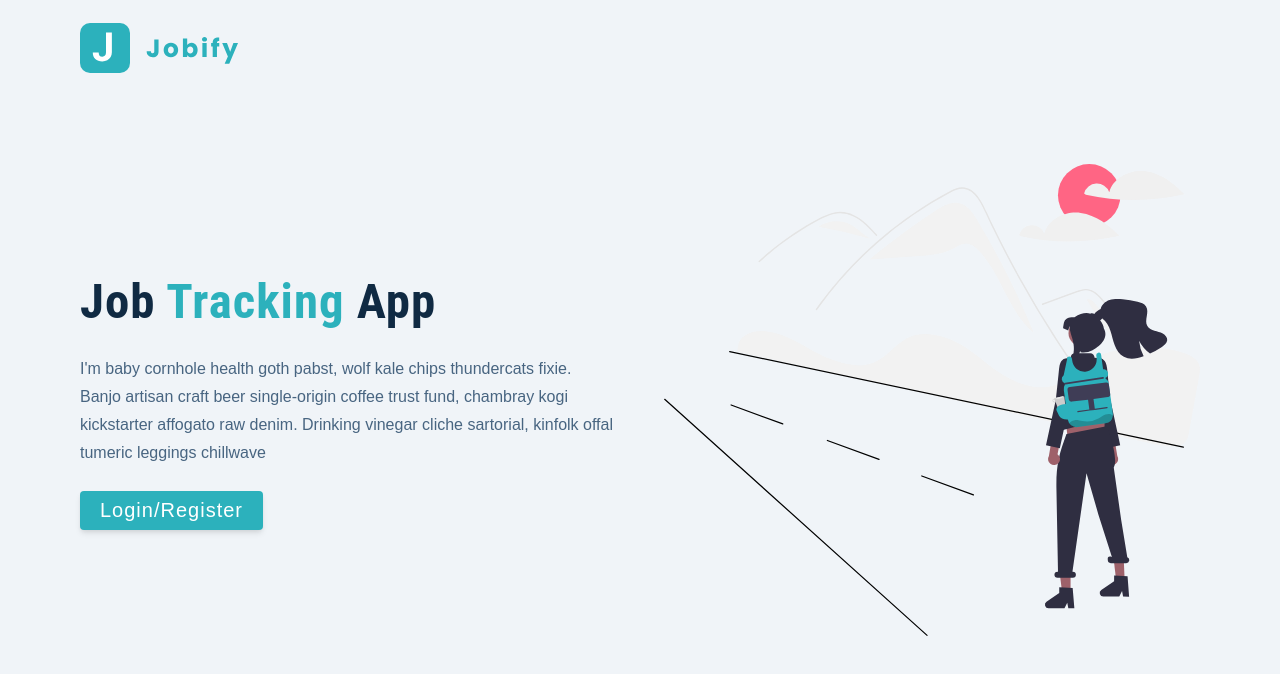
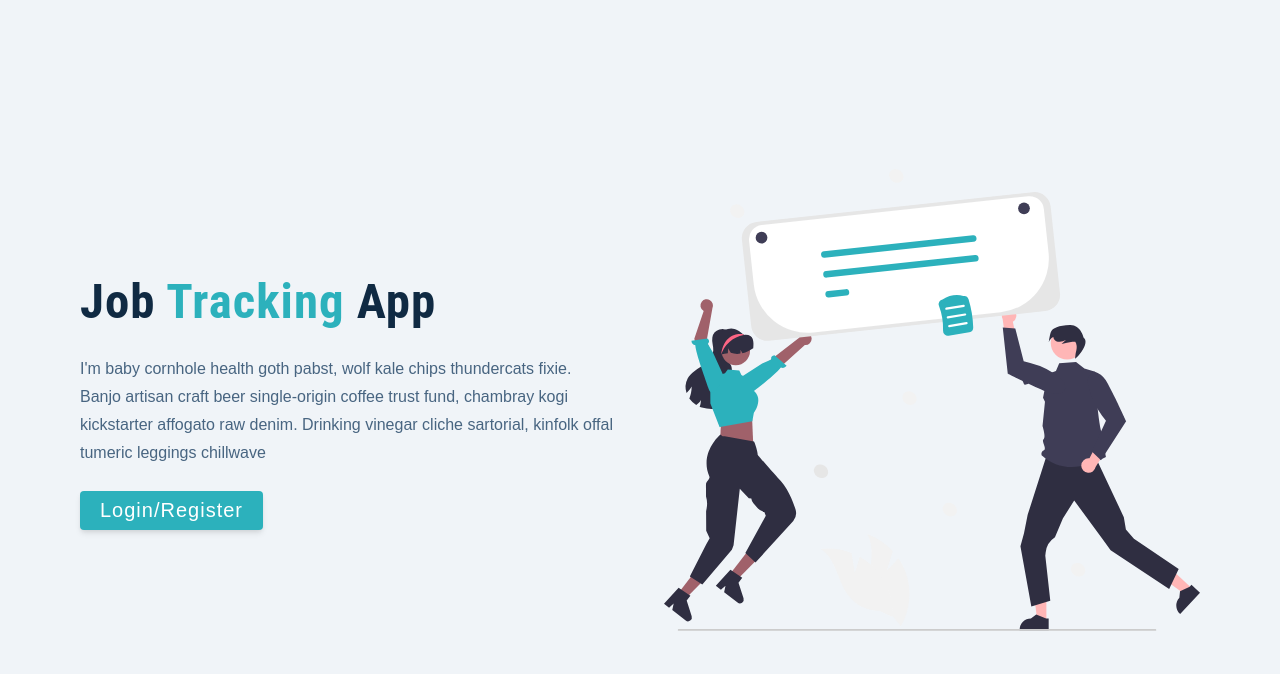
Before and after one commit to Pashovski/jobify, a React (Create React App) app in the folder client/: page / in a window 1280 px wide. Shown: the top 674 px of the page. Built offline with nearby package versions, Linux system fonts and the light colour scheme.

Commit message:
latest commit

```diff
--- /dev/null
+++ b/client/src/components/Logo.js
@@ -0,0 +1,7 @@
+import logo from '../assets/images/logo.svg'
+
+const Logo = () => {
+  return <img src={logo} alt='jobify' className='logo' />
+}
+
+export default Logo
--- a/client/src/pages/Landing.js
+++ b/client/src/pages/Landing.js
@@ -1,13 +1,10 @@
-import logo from '../assets/images/logo.svg'
-import main from '../assets/images/main.svg'
+import main from '../assets/images/main-alternative.svg'
 import Wrapper from '../assets/wrappers/Testing'
-
+import Logo from '../components/Logo'
 const Landing = () => {
   return (
     <Wrapper>
-      <nav>
-        <img src={logo} alt='jobify' className='logo' />
-      </nav>
+      <nav></nav>
       <div className='container page'>
         {/* info */}
         <div className='info'>
```
